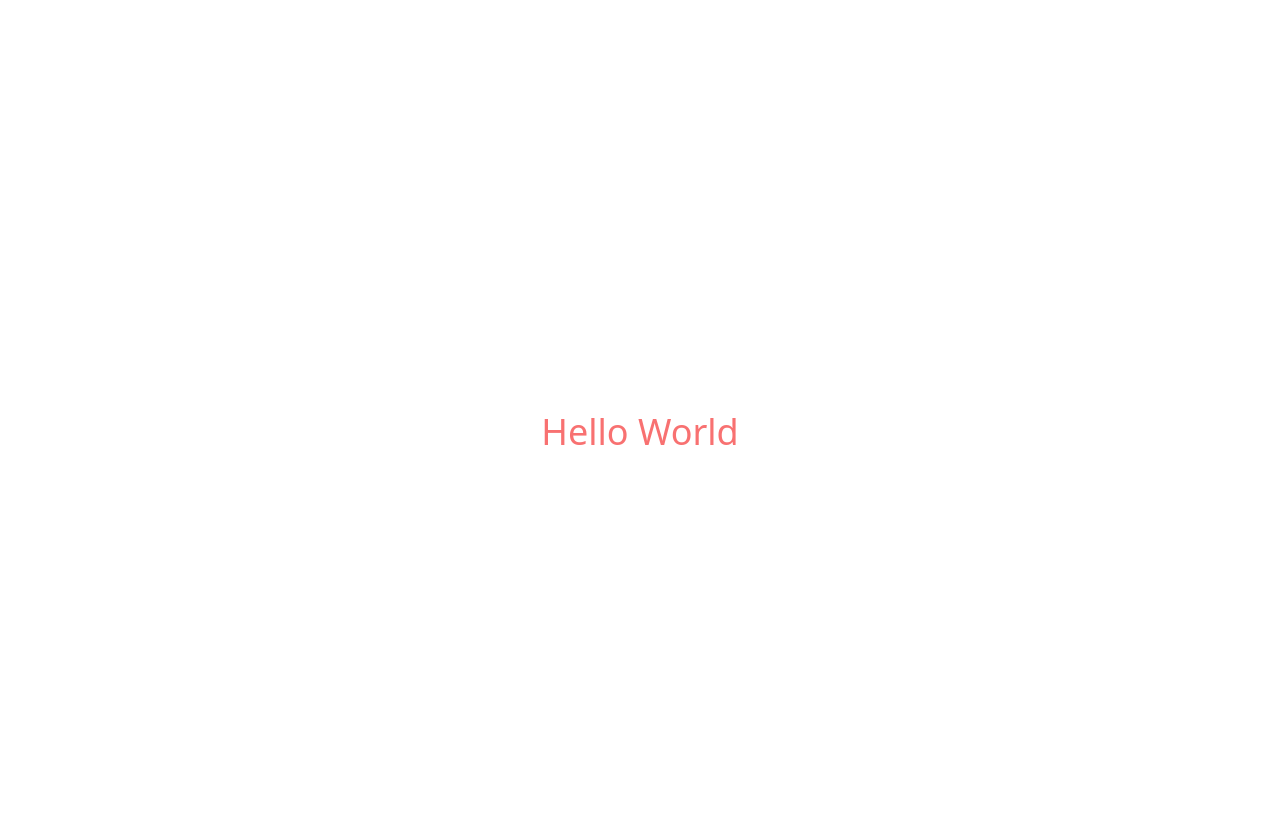
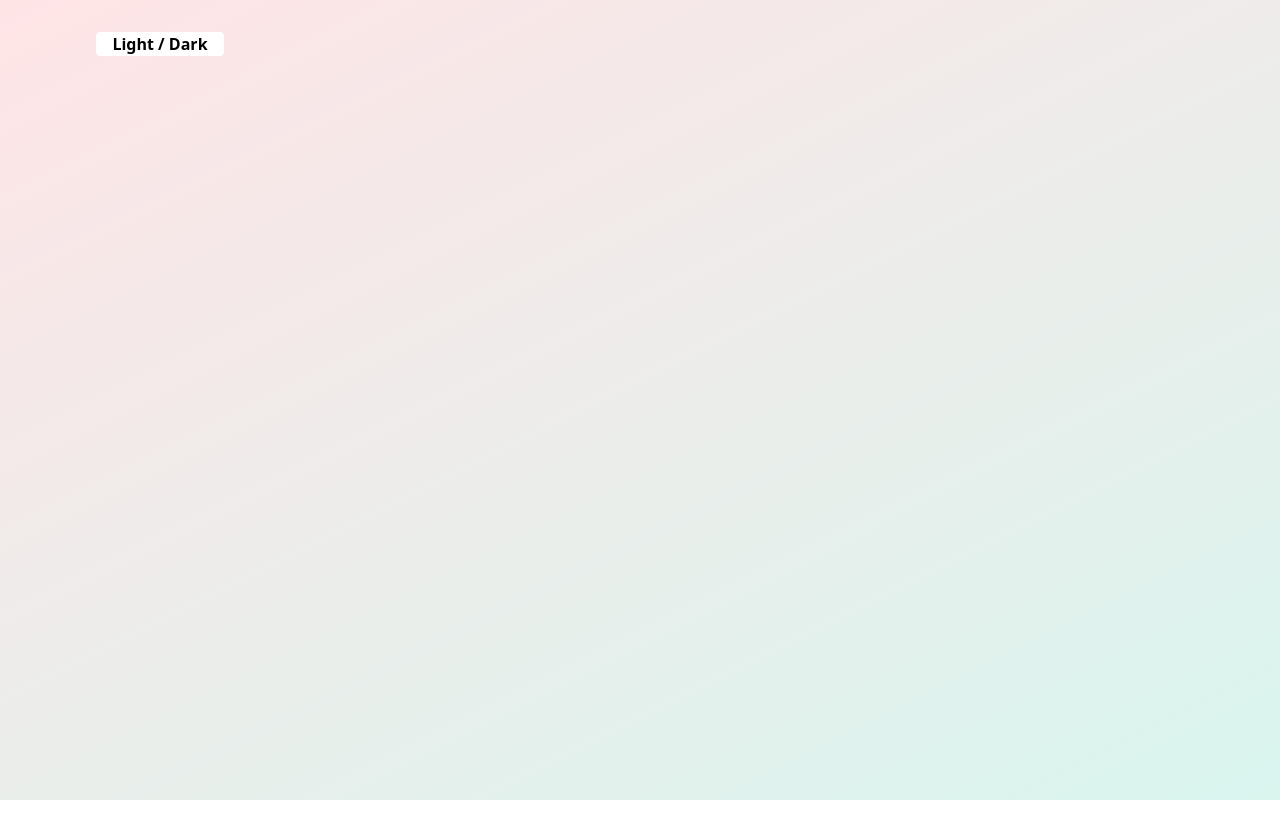
Before and after one commit to Bepixeled/todo-react, a React (Vite) app: page / in a window 1280 px wide. Shown: the top 838 px of the page. After the commit the page ends 800 px from the top, so only its background shows below. Built offline with nearby package versions, Linux system fonts and the light colour scheme.

Commit message:
dark light mode

```diff
--- a/index.html
+++ b/index.html
@@ -1,13 +1,16 @@
 <!doctype html>
 <html lang="en">
+
 <head>
   <meta charset="UTF-8" />
   <link rel="icon" type="image/svg+xml" href="/vite.svg" />
   <meta name="viewport" content="width=device-width, initial-scale=1.0" />
   <title>Vite + React</title>
 </head>
-  <body>
+
+<body class="dark:bg-[url('src/assets/img/Gotham.jpg')] bg-[url('src/assets/img/Ice.jpg')]">
   <div id="root"></div>
   <script type="module" src="./src/main.jsx"></script>
 </body>
+
 </html>
--- a/src/App.jsx
+++ b/src/App.jsx
@@ -3,16 +3,35 @@ import reactLogo from './assets/react.svg'
 import viteLogo from '/vite.svg'
 import './App.css'
 
+
 function App() {
-  const [count, setCount] = useState(0)
+  const [count, setCount] = useState(0);
+
+  function handleClick() {
+    if (localStorage.theme === "dark" || !("theme" in localStorage)) {
+      //add class=dark in html element
+      document.documentElement.classList.add("dark");
+    } else {
+      //remove class=dark in html element
+      document.documentElement.classList.remove("dark");
+    }
+
+    if (localStorage.theme === "dark") {
+      localStorage.theme = "light";
+    } else {
+      localStorage.theme = "dark";
+    }
+  }
 
   return (
     <>
-
-
-      <div className='w-full h-screen text-4xl text-red-400 flex justify-center items-center'>Hello World</div>
+      <div className="flex" onClick={handleClick}>
+        <div className="flex-initial w-64 font-bold underline decoration-sky-500 text-red-800">
+          <button className='w-32 rounded bg-white text-black'>Light / Dark</button>
+        </div>
+      </div>
     </>
-  )
+  );
 }
 
 export default App
--- a/tailwind.config.js
+++ b/tailwind.config.js
@@ -2,8 +2,14 @@
 export default {
   content: ["./index.html",
     "./src/**/*.{js,ts,jsx,tsx}"],
+  darkMode: 'class',
   theme: {
-    extend: {},
+    extend: {
+      backgroundImage: {
+        'light': "url('./src/assets/img/Ice.jpg')",
+        'dark': "url('./src/assets/img/Gotham.jpg')",
+      }
+    },
   },
   plugins: [],
 }
```
Lines whose indentation alone changed are shown as unchanged.
